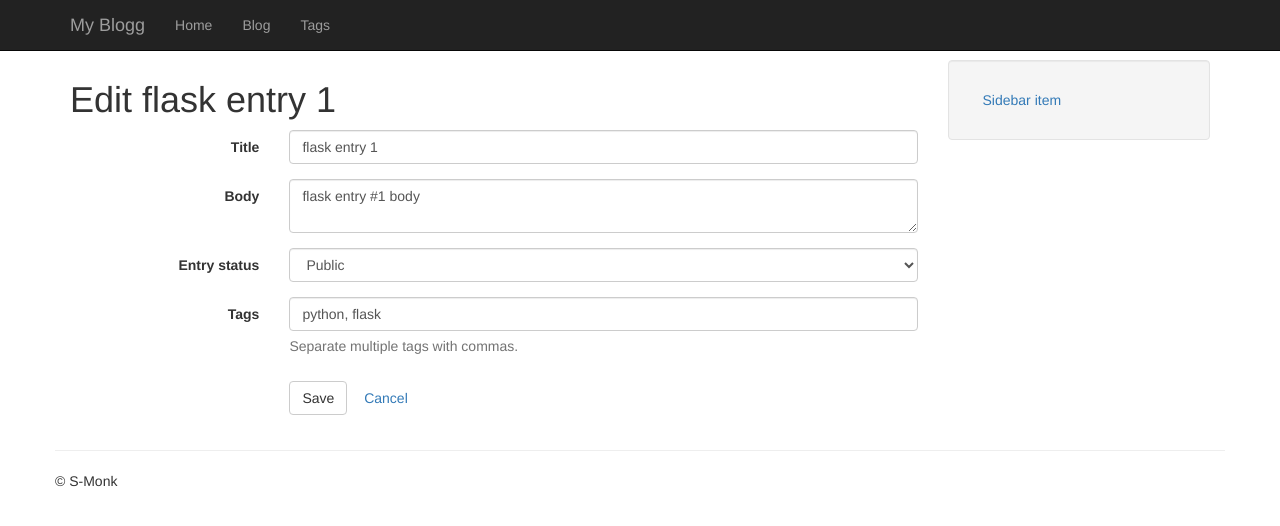
After one commit to s-monk/PyBlog, a Flask app: a page that uses templates/base.html in a window 1280 px wide. The commit adds this page. Shown: the top 526 px of the page. Run offline with Flask 2, Linux system fonts and the light colour scheme; data comes from the database, SQL or seed files in the repository; some libraries are stand-ins or nearby versions.

Commit message:
added the create & edit & image upload capabilities

```diff
--- a/config.py
+++ b/config.py
@@ -3,5 +3,8 @@ import os
 class Configuration(object):
     APPLICATION_DIR = os.path.dirname(os.path.realpath(__file__))
     DEBUG = True
+    SECRET_KEY = 'flask is fun!' #create a unique key for ap
     SQLALCHEMY_DATABASE_URI = 'sqlite:///%s/blog.db' % APPLICATION_DIR
     SQLALCHEMY_TRACK_MODIFICATIONS = True
+    STATIC_DIR = os.path.join(APPLICATION_DIR, 'static')
+    IMAGES_DIR = os.path.join(STATIC_DIR, 'images')
--- a/entries/blueprint.py
+++ b/entries/blueprint.py
@@ -1,28 +1,58 @@
-from flask import Blueprint
-from flask import render_template
-from flask import request
+from flask import Blueprint, flash, redirect, render_template, g, request, url_for
+from werkzeug import secure_filename
 
 from helpers import object_list
 from models import Entry, Tag
+from app import app, db
+from entries.forms import EntryForm, ImageForm
+import os
 
 entries = Blueprint('entries', __name__, template_folder='templates')
 
 def entry_list(template, query, **context):
-    search = request.args.get('q')
-    if search:
+    valid_statuses = (Entry.STATUS_PUBLIC, Entry.STATUS_DRAFT)
+    query = query.filter(Entry.status.in_(valid_statuses))
+    if request.args.get('q'):
+        search = request.args.get['q']
         query = query.filter(
             (Entry.body.contains(search)) |
             (Entry.title.contains(search)))
+
     return object_list(template, query, **context)
+
+def get_entry_or_404(slug, author=None):
+    query = Entry.query.filter(Entry.slug == slug)
+   # if author:
+       # query = query.filter(Entry.author == author)
+    #else:
+       # query = filter_status_by_user(query)
+    return query.first_or_404()
 
 @entries.route('/')
 def index():
     entries = Entry.query.order_by(Entry.created_timestamp.desc())
     return entry_list('entries/index.html', entries)
 
+@entries.route('/image-upload/', methods=['GET', 'POST'])
+def image_upload():
+    if request.method == 'POST':
+        form = ImageForm(request.form)
+        if form.validate():
+            image_file = request.files['file']
+            filename = os.path.join(app.config['IMAGES_DIR'],
+                secure_filename(image_file.filename))
+            image_file.save(filename)
+            flash('Saved %s' % os.path.basename(filename), 'success')
+            return redirect(url_for('entries.index'))
+    else:
+        form = ImageForm()
+
+    return render_template('entries/image_upload.html', form=form)
+
+
 @entries.route('/tags/')
 def tag_index():
-    tags = Tag.query.filter(Tag.name)
+    tags = Tag.query.order_by(Tag.name)
     return object_list('entries/tag_index.html', tags)
 
 @entries.route('/tags/<slug>/')
@@ -31,7 +61,50 @@ def tag_detail(slug):
     entries = tag.entries.order_by(Entry.created_timestamp.desc())
     return entry_list('entries/tag_detail.html', entries, tag=tag)
 
+@entries.route('/create/', methods=['GET', 'POST'])
+def create():
+    if request.method == 'POST':
+        form = EntryForm(request.form)
+        if form.validate():
+            entry = form.save_entry(Entry())
+            db.session.add(entry)
+            db.session.commit()
+            flash('Entry "%s" created successfully' % entry.title, 'success')
+            return redirect(url_for('entries.detail', slug=entry.slug))
+    else:
+        form = EntryForm()
+
+    return render_template('entries/create.html', form=form)
+
+@entries.route('/<slug>/edit/', methods=['GET', 'POST'])
+def edit(slug):
+    entry = get_entry_or_404(slug)
+    if request.method == 'POST':
+        form = EntryForm(request.form, obj=entry)
+        if form.validate():
+            entry = form.save_entry(entry)
+            db.session.add(entry)
+            db.session.commit()
+            flash('Entry "%s" has ben saved' % entry.title, 'success')
+            return redirect(url_for('entries.detail', slug=entry.slug))
+    else:
+        form = EntryForm(obj=entry)
+
+    return render_template('entries/edit.html', entry=entry, form=form)
+
+@entries.route('/<slug>/delete/', methods=['GET', 'POST'])
+def delete(slug):
+    entry = get_entry_or_404(slug)
+    if request.method == 'POST':
+        entry.status = Entry.STATUS_DELETED
+        db.session.add(entry)
+        db.session.commit()
+        flash('Entry "%s" has been deleted' % entry.title, 'success')
+        return redirect(url_for('entries.index'))
+
+    return render_template('entries/delete.html', entry=entry)
+
 @entries.route('/<slug>/')
 def detail(slug):
-    entry = Entry.query.filter(Entry.slug == slug).first_or_404()
+    entry = get_entry_or_404(slug)
     return render_template('entries/detail.html', entry=entry)
--- /dev/null
+++ b/entries/forms.py
@@ -0,0 +1,62 @@
+import wtforms
+from wtforms.validators import DataRequired
+from models import Tag
+
+from models import Entry
+
+class TagField(wtforms.StringField):
+    def _value(self):
+        if self.data:
+            #Display tags as a comma seperated list
+            return ', '.join([tag.name for tag in self.data])
+        return ''
+
+    def get_tags_from_string(self, tag_string):
+        raw_tags = tag_string.split(',')
+
+        #filter out empty tag names
+        tag_names = [name.strip() for name in raw_tags if name.strip()]
+
+        #Query the database and retrieve any tags we have alraedy saved
+        existing_tags = Tag.query.filter(Tag.name.in_(tag_names))
+
+        #Determine which tag names are new
+        new_names = set(tag_names) - set([tag.name for tag in existing_tags])
+
+        # Create a list of unsaved Tag instances for the new tags
+        new_tags = [Tag(name=name) for name in new_names]
+
+        #Return al the existing tags + all the new, unaved tags
+        return list(existing_tags) + new_tags
+
+    def process_formdata(self, valuelist):
+        if valuelist:
+            self.data = self.get_tags_from_string(valuelist[0])
+        else:
+            self.data = []
+
+
+class EntryForm(wtforms.Form):
+    title = wtforms.StringField(
+        'Title',
+        validators=[DataRequired()])
+    body = wtforms.TextAreaField(
+        'Body',
+        validators=[DataRequired()])
+    status = wtforms.SelectField(
+        'Entry status',
+        choices=(
+            (Entry.STATUS_PUBLIC, 'Public'),
+            (Entry.STATUS_DRAFT, 'Draft')),
+        coerce=int)
+    tags = TagField(
+        'Tags',
+        description='Separate multiple tags with commas.')
+
+    def save_entry(self, entry):
+        self.populate_obj(entry)
+        entry.generate_slug()
+        return entry
+
+class ImageForm(wtforms.Form):
+    file = wtforms.FileField('Image file')
--- /dev/null
+++ b/entries/templates/entries/edit.html
@@ -0,0 +1,20 @@
+{% extends "base.html" %}
+{% from "macros/form_field.html" import form_field %}
+
+{% block title %}Edit {{ entry.title }}{% endblock %}
+
+{% block content_title %}Edit {{ entry.title }}{% endblock %}
+
+{% block content %}
+<form action="{{ url_for('entries.edit', slug=entry.slug) }}" class="form form-horizontal" method="post">
+    {% for field in form %}
+        {{ form_field(field) }}
+    {% endfor %}
+  <div class="form-group">
+    <div class="col-sm-offset-3 col-sm-9">
+        <button type="submit" class="btn btn-default">Save</button>
+        <a class="btn" href="{{ url_for('entries.detail', slug=entry.slug) }}">Cancel</a>
+    </div>
+</div>
+</form>
+{% endblock %}
--- a/entries/templates/entries/tag_detail.html
+++ b/entries/templates/entries/tag_detail.html
@@ -1,5 +1,3 @@
 {% extends "entries/base_entries.html" %}
-
-{% block title %}{{ tag.name }} entries{%  endblock %}
-
-{% block content_title %}{{ tag.name }} entries{% endblock %}
+{% block title %}Tags{% endblock %}
+{% block content_title %}Tags{% endblock %}
--- /dev/null
+++ b/entries/templates/macros/form_field.html
@@ -0,0 +1,11 @@
+{% macro form_field(field) %}
+    <div class="form-group{% if field.errors %} has-error has-feedback{% endif %}">
+        {{ field.label(class="col-sm-3 control-label") }}
+        <div class="col-sm-9">
+            {{ field(class='form-control', **kwargs) }}
+            {% if field.errors %}<span class="glyphicon glyphicon-warning-sign form-control-feedback"></span>{% endif %}
+            {% if field.description %}<span class="help-block">{{ field.description | safe }}</span>{% endif %}
+            {% for error in field.errors %}<span class="help-block">{{ error }}</span>{% endfor %}
+        </div>
+    </div>
+{% endmacro %}
--- a/models.py
+++ b/models.py
@@ -12,6 +12,7 @@ entry_tags = db.Table('entry_tags',
 class Entry(db.Model):
     STATUS_PUBLIC = 0
     STATUS_DRAFT = 1
+    STATUS_DELETED = 2
 
     id = db.Column(db.Integer, primary_key=True)
     title = db.Column(db.String(100))
--- a/templates/base.html
+++ b/templates/base.html
@@ -3,14 +3,15 @@
 <head>
     <meta charset="utf-8">
     <title>{% block title %}{% endblock %} | My Blog</title>
-    <link rel="stylesheet" href="//netdna.bootstrapcdn.com/bootstrap/3.1.0/css/bootstrap.min.css"">
+    <link rel="stylesheet" href="https://maxcdn.bootstrapcdn.com/bootswatch/3.3.7/yeti/bootstrap.min.css">
+
     <style type="text/css">
         body { padding-top: 60px; }
     </style>
     {% block extra_styles %} {% endblock %}
 
     <script src="https://code.jquery.com/jquery-1.10.2.min.js" ></script>
-    <script src="//netdna.bootstrapcdn.com/bootstrap/3.1.0/js/bootstrap.min.js"></script>
+    <script src="https://maxcdn.bootstrapcdn.com/bootswatch/3.3.7/yeti/bootstrap.min.css"></script>
     {% block extra_scripts %} {% endblock %}
 </head>
 <body class="{% block body_class %} {% endblock %}">
@@ -39,6 +40,12 @@
         <div class="row">
             <div class="col-md-9">
                 <h1>{% block content_title %}{% endblock %}</h1>
+                {% for category, message in get_flashed_messages(with_categories=true) %}
+                    <div class="alert alert-dismissable alert-{{ category }}" >
+                        <button type="button" class="close" data-dismiss="alert">&times;</button>
+                        {{ message }}
+                    </div>
+                {% endfor %}
                 {% block content %}
                 {% endblock %}
             </div>
@@ -53,7 +60,7 @@
     <div class="row">
         <hr />
         <footer>
-          <p>&copy; your name</p>
+          <p>&copy; S-Monk</p>
         </footer>
       </div>
     </div>
```
Also changed, not shown: entries/templates/entries/create.html (added, +20 -0 lines), entries/templates/entries/delete.html (added, +15 -0 lines), entries/templates/entries/detail.html (+7 -3 lines), entries/templates/entries/image_upload.html (added, +20 -0 lines), templates/homepage.html (+2 -15 lines).
